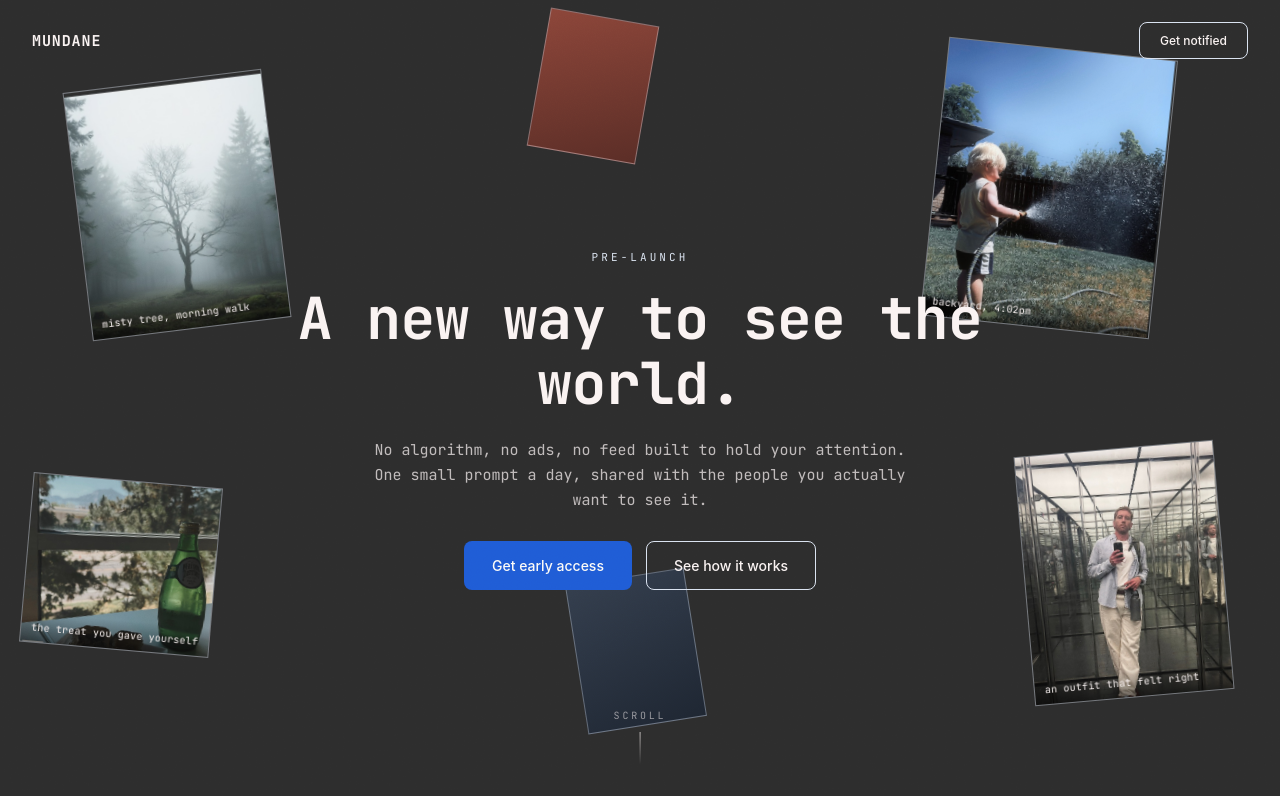
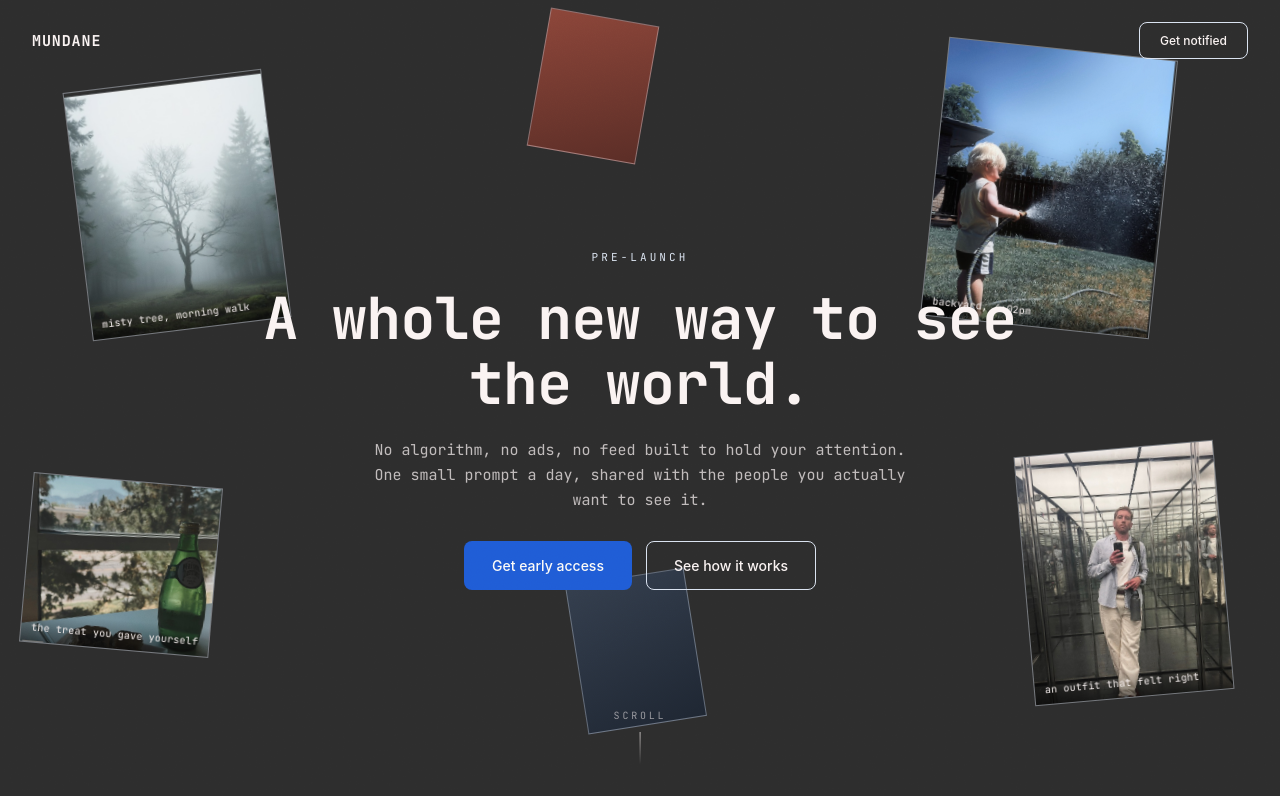
Before and after one commit to disco-tea/mundane-site, a plain HTML site: page index.html in a window 1280 px wide. Shown: the top 796 px of the page. Drawn offline with Linux system fonts and the light colour scheme.

Commit message:
Update headline text in index.html

```diff
--- a/index.html
+++ b/index.html
@@ -50,7 +50,7 @@
 
     <div class="hero-copy">
       <span class="eyebrow">Pre-launch</span>
-      <h1>A new way to see the world.</h1>
+      <h1>A whole new way to see the world.</h1>
       <p class="sub">No algorithm, no ads, no feed built to hold your attention. One small prompt a day, shared with the people you actually want to see it.</p>
       <div class="ctas">
         <a href="#waitlist" class="btn-primary">Get early access</a>
```
